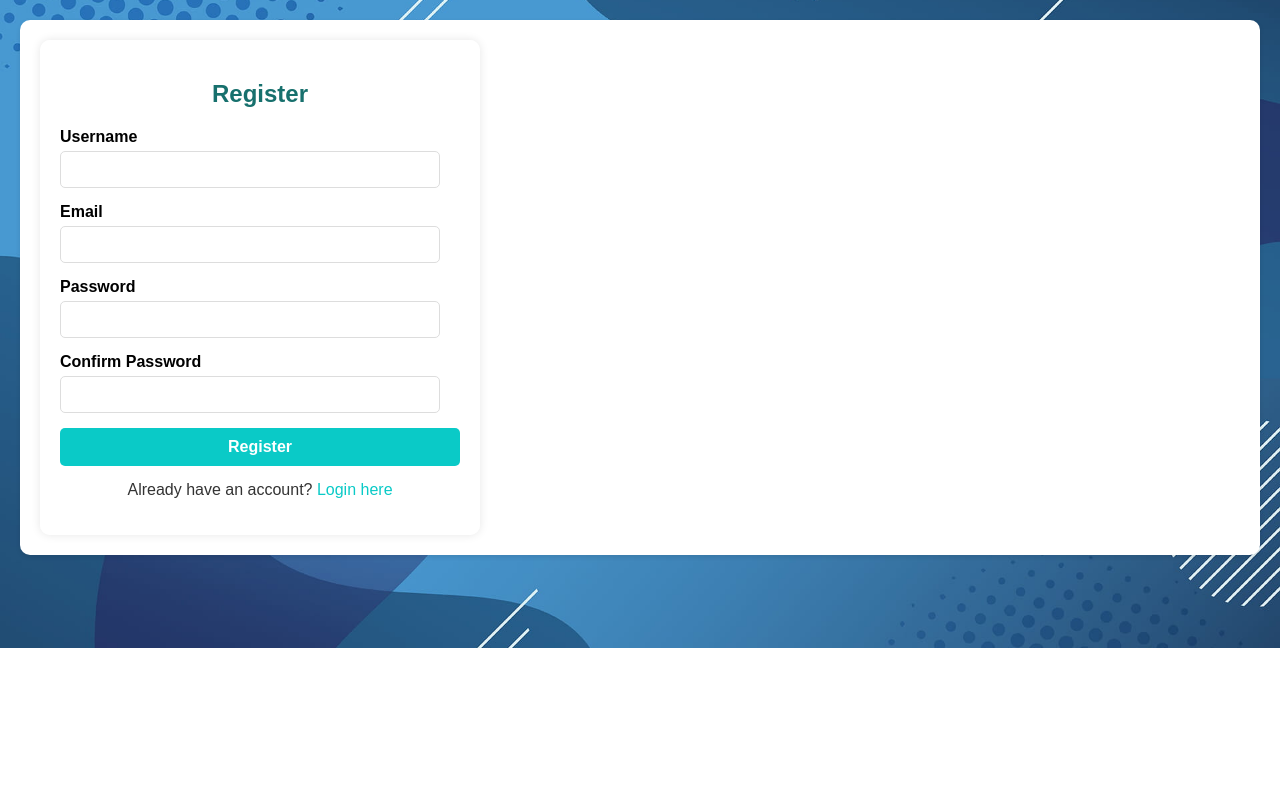
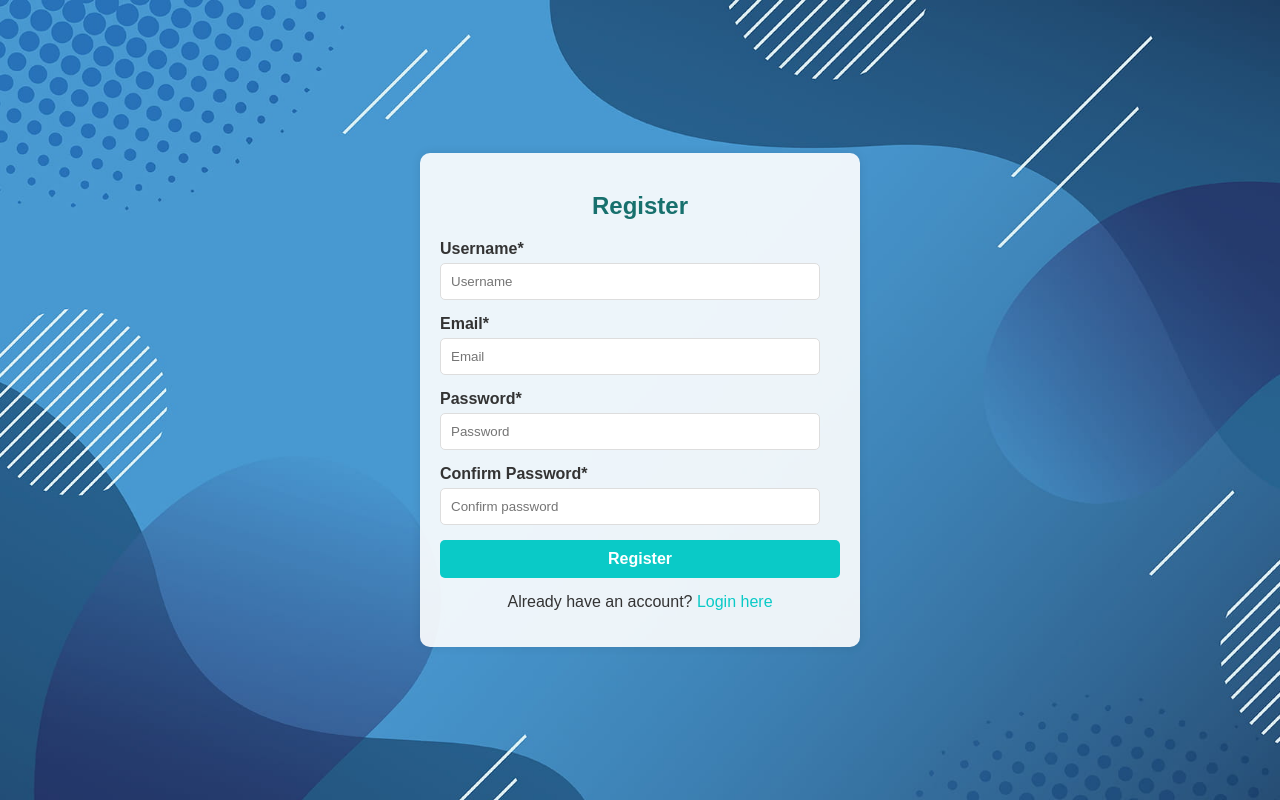
Before and after one commit to Zman327/Assessment-2024-, a Flask app: page /register in a window 1280 px wide. Run offline with Flask 3, Linux system fonts and the light colour scheme.

Commit message:
Login page and regestration page has been created, does not work yet

```diff
--- a/Static/styles.css
+++ b/Static/styles.css
@@ -447,12 +447,12 @@
 }
 
 /*body {
-    cursor: url('/Images/Cursor_icon.png') 15 15, auto;
+    cursor: url('Static/Images/icons8-cursor-32.png') 15 15, auto;
 }
 
 a:hover {
-    cursor: url('/Images/Cursor_icon.png') 15 15, auto;
-}*/
+    cursor: url('Static/Images/Cursor_hover.png') 15 15, auto;
+} */
 
 /* Keyframes for the cursor animation */
 @keyframes cursorAnimation {
@@ -542,13 +542,6 @@
     padding: 20px;
     border-radius: 8px;
     box-shadow: 0 0 10px rgba(0, 0, 0, 1);
-}
-
-.main_container {
-    max-width: 100%;
-    background-color: #fff;
-    padding: 20px;
-    border-radius: 8px;
 }
 
 h1 {
@@ -644,6 +637,16 @@
     background-color: var(--background-color);
     border-radius: 10px;
     box-shadow: 0 2px 5px rgba(0, 0, 0, 0.1);
+}
+
+.main_container1 {
+    display: flex;
+    justify-content: center;
+    align-items: center;
+    height: 100vh;
+    background: url('Static/Images/Background.jpg') no-repeat center;
+    background-size: cover;
+    color: #333;
 }
 
 .selectors {
--- a/routes.py
+++ b/routes.py
@@ -1,6 +1,7 @@
 from flask import Flask, render_template
 import sqlite3
 import base64
+import json
 
 app = Flask(__name__, template_folder='templates', static_folder='Static')
 
@@ -23,9 +24,11 @@
         fencers_with_images.append(fencer_with_image)
     return fencers_with_images
 
+
 @app.route('/home')
 def homepage():
     return render_template('index.html')
+
 
 @app.route('/events')
 def eventspage():
@@ -36,10 +39,12 @@
 def aboutfencingpage():
     return render_template('about_fencing.html')
 
+
 @app.route('/calendar')
 def calendarpage():
-    events = do_sql("SELECT * FROM Male_Events ORDER BY start_date ASC")
-    return render_template('calendar.html', events=events)
+    events = do_sql("SELECT start_date,event_name FROM Male_Events ORDER BY start_date ASC")
+    return render_template('calendar.html', e=json.dumps(events))
+
 
 @app.route('/rankings')
 def rankingpage():
@@ -52,13 +57,16 @@
     male_fencers = get_fencers_with_images()
     return render_template('rankings.html', Fepee=Fepee, Ffoil=Ffoil, Fsabre=Fsabre, Mepee=Mepee, Mfoil=Mfoil, Msabre=Msabre, male_fencers=male_fencers)
 
+
 @app.route('/login')
 def loginpage():
     return render_template('login.html')
+
 
 @app.route('/register')
 def registerpage():
     return render_template('register.html')
 
+
 if __name__ == "__main__":
     app.run(debug=True)
--- a/templates/calendar.html
+++ b/templates/calendar.html
@@ -104,13 +104,16 @@
             const eventList = document.getElementById('events');
 
             // events list
-            const events = [
+            var events = [
+
                 { date: '2024-06-01', title: 'Fencing Championship'},
                 { date: '2024-06-15', title: 'Junior Fencing Tournament' },
                 { date: '2024-07-20', title: 'Summer Fencing Camp' },
                 // Add more events here
+
             ];
 
+            console.log(events)
             const renderCalendar = (month, year) => {
                 // Clear the current calendar
                 calendarBody.innerHTML = '';
--- a/templates/index.html
+++ b/templates/index.html
@@ -8,7 +8,7 @@
     <!-- Add favicon -->
     <link rel="icon" type="image/png" href="Static/Images/Logos/Logo.png">
 </head>
-<body id="index-page" style="background: url('Static/Images/Background.jpg') no-repeat center; background-size: cover;">
+<body id="index-page" style="background: url('Static/Images/background.jpeg') no-repeat center; background-size: cover;">
         <nav class="navbar">
             <img src="Static/Images/Logos/Logo_removed.png" alt="Logo" class="logo-img">
             <ul class="menu">
--- a/templates/login.html
+++ b/templates/login.html
@@ -7,7 +7,6 @@
     <link rel="stylesheet" href="/Static/styles.css">
     <link rel="icon" type="image/png" href="Static/Images/Logos/Logo.png">
     <style>
-        /* Additional styles for the login page */
         .login-container {
             display: flex;
             justify-content: center;
--- a/templates/register.html
+++ b/templates/register.html
@@ -74,30 +74,47 @@
     </style>
 </head>
 <body id="register-page" style="background: url('Static/Images/Background.jpg') no-repeat center; background-size: cover;">
-    <main class="main_container">
+    <main class="main_container1">
         <section class="form-section">
             <h1>Register</h1>
-            <form action="/register" method="post">
+            <form id="registration-form" action="/register" method="post">
                 <div class="form-group">
-                    <label for="username">Username</label>
-                    <input type="text" id="username" name="username" required>
+                    <label for="username">Username*</label>
+                    <input type="text" id="username" name="username"  placeholder="Username" required>
                 </div>
                 <div class="form-group">
-                    <label for="email">Email</label>
-                    <input type="email" id="email" name="email" required>
+                    <label for="email">Email*</label>
+                    <input type="email" id="email" name="email" placeholder="Email" required>
                 </div>
                 <div class="form-group">
-                    <label for="password">Password</label>
-                    <input type="password" id="password" name="password" required>
+                    <label for="password">Password*</label>
+                    <input type="password" id="password" name="password" placeholder="Password" required>
                 </div>
                 <div class="form-group">
-                    <label for="confirm-password">Confirm Password</label>
-                    <input type="password" id="confirm-password" name="confirm-password" required>
+                    <label for="confirm-password">Confirm Password*</label>
+                    <input type="password" id="confirm-password" name="confirm-password" placeholder="Confirm password" required>
                 </div>
+                <div id="error-message" style="color: red; display: none;"></div>
                 <button type="submit">Register</button>
             </form>
             <p class="login-link">Already have an account? <a href="/login">Login here</a></p>
         </section>
     </main>
+
+    <script>
+        document.getElementById('registration-form').onsubmit = function(event) {
+            var password = document.getElementById('password').value;
+            var confirmPassword = document.getElementById('confirm-password').value;
+            var errorMessage = document.getElementById('error-message');
+
+            if (password !== confirmPassword) {
+                errorMessage.textContent = "Please make sure passwords match.";
+                errorMessage.style.display = "block";
+                event.preventDefault(); // Prevent form submission
+            } else {
+                errorMessage.style.display = "none";
+            }
+        }
+    </script>
 </body>
 </html>
```
